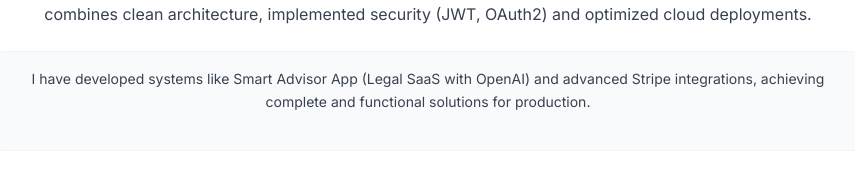
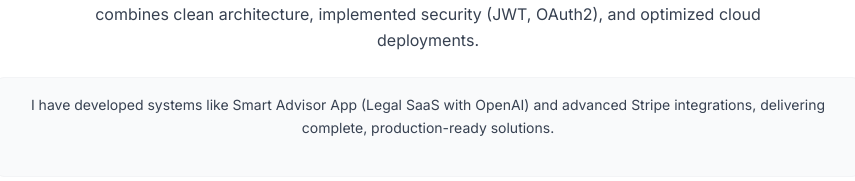
Before and after one commit to EmiFunes91/emilio-portfolio, a Next.js app: page / in a window 1280 px wide. Shown: the part 883-1064 px from the top of the page, without its empty margins (212-1067 px from the left). Built offline with nearby package versions, Linux system fonts and the light colour scheme; no server answers.

Commit message:
refine: improve About section text for better clarity and impact
- Add comma after OAuth2 for better flow
- Change 'achieving' to 'delivering' for more direct impact
- Use 'production-ready solutions' for more concise messaging
- Maintain professional tone while being more direct

```diff
--- a/components/About.tsx
+++ b/components/About.tsx
@@ -25,10 +25,10 @@
       subtitle: "Fullstack Engineer specialized in scalable solutions and exceptional user experiences.",
       intro: (
         <>
-          I build robust and scalable digital products with <span className="font-semibold text-blue-700 dark:text-blue-400">FastAPI, Spring Boot and Next.js</span>. My approach combines clean architecture, implemented security (JWT, OAuth2) and optimized cloud deployments.
+          I build robust and scalable digital products with <span className="font-semibold text-blue-700 dark:text-blue-400">FastAPI, Spring Boot and Next.js</span>. My approach combines clean architecture, implemented security (JWT, OAuth2), and optimized cloud deployments.
         </>
       ),
-      highlight: "I have developed systems like Smart Advisor App (Legal SaaS with OpenAI) and advanced Stripe integrations, achieving complete and functional solutions for production.",
+      highlight: "I have developed systems like Smart Advisor App (Legal SaaS with OpenAI) and advanced Stripe integrations, delivering complete, production-ready solutions.",
       cta: "View projects",
       quote: "Technology is the bridge between ideas and real impact.",
     },
```
